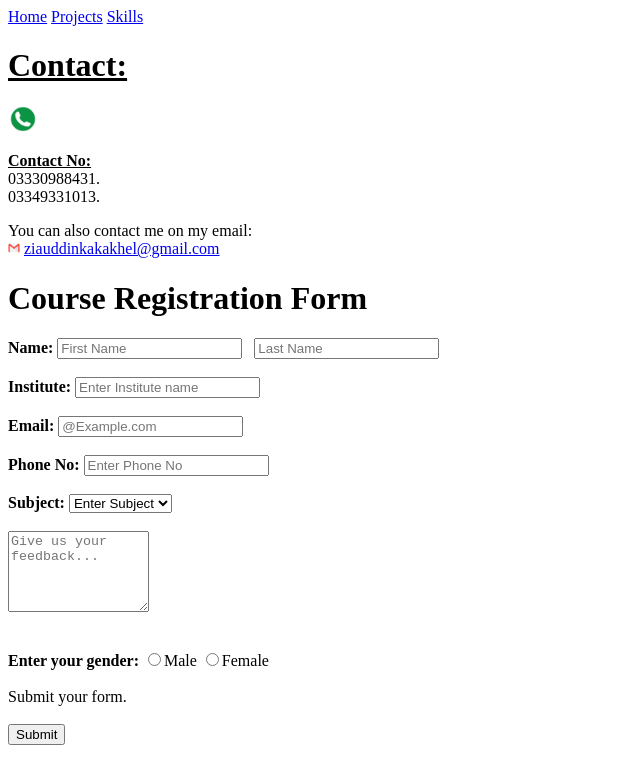
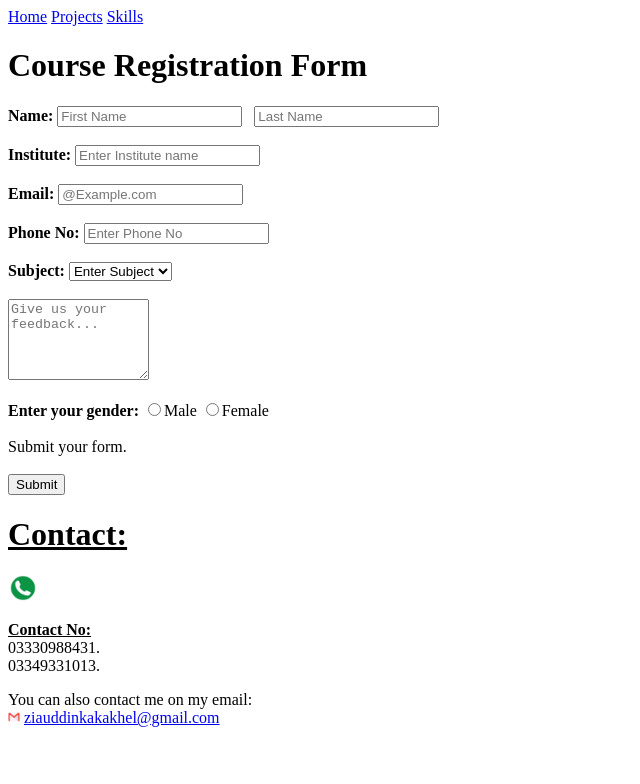
Before and after one commit to MianZiauddin/portfolio, a plain HTML site: page Contacts/index.html in a window 1280 px wide. Shown: the whole page, without its empty margins (0-640 px from the left). Drawn offline with Linux system fonts and the light colour scheme.

Commit message:
portfolio update

```diff
--- a/Contacts/index.html
+++ b/Contacts/index.html
@@ -9,12 +9,6 @@
     <a href="../index.html">Home</a>
     <a href="../Projects-Page/index.html">Projects</a>
     <a href="../Skill-Page/index.html">Skills</a>
-    <h1><ins>Contact:</ins></h1>
-
-    <img src="../Images/contact-logo.jpg" width="30"> <p><b><ins>Contact No:</ins> <br></b>03330988431. <br>03349331013.</p>
-
-
-    <p>You can also contact me on my email: <br> <img src="../Images/Email-logo.webp" width="12" height="12"> <a href="https://www.linkedin.com/in/mian-ziauddin-09630626a/" target="_blank">ziauddinkakakhel@gmail.com</a></p>
 
     <h1>Course Registration Form </h1>
 
@@ -34,7 +28,7 @@
             <!-- Always remember when you declare a value in "option" tag you must define it outside the ">"tag to be shown on display -->
         </select> <br><br>
         <!-- We added a textarea for the feedback section -->
-        <textarea name="comment" cols="15" rows="5" placeholder="Give us your feedback..."></textarea> <br><br>
+        <textarea name="comment" cols="15" rows="5" placeholder="Give us your feedback..."></textarea> <br>
 
         <p>
             <b> Enter your gender: </b>
@@ -47,5 +41,12 @@
 
 
     </form>
+
+    <h1><ins>Contact:</ins></h1>
+    <img src="../Images/contact-logo.jpg" width="30"> <p><b><ins>Contact No:</ins> <br></b>03330988431. <br>03349331013.</p>
+
+
+    <p>You can also contact me on my email: <br> <img src="../Images/Email-logo.webp" width="12" height="12"> <a href="https://www.linkedin.com/in/mian-ziauddin-09630626a/" target="_blank">ziauddinkakakhel@gmail.com</a></p>
+
 </body>
 </html>
```
